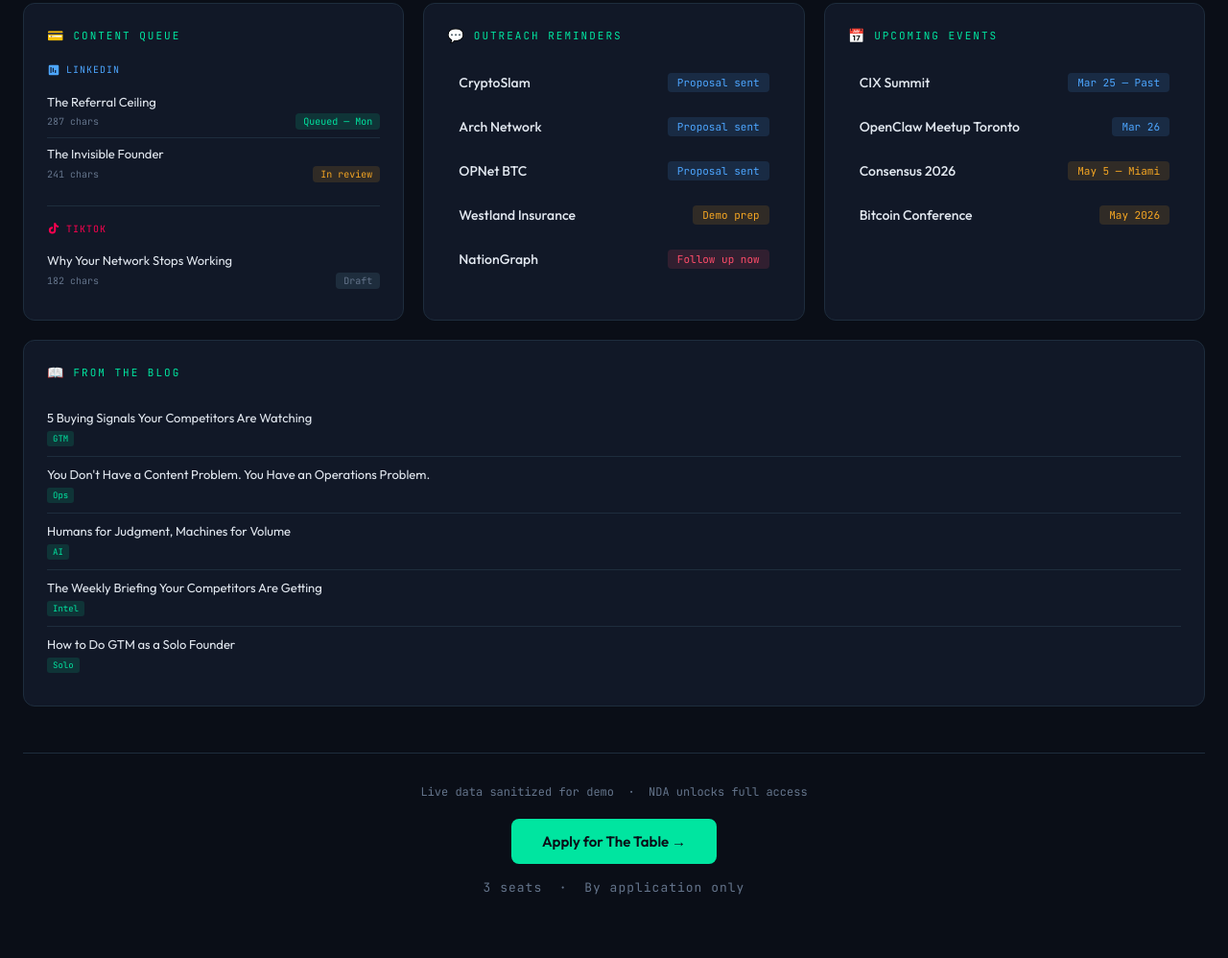
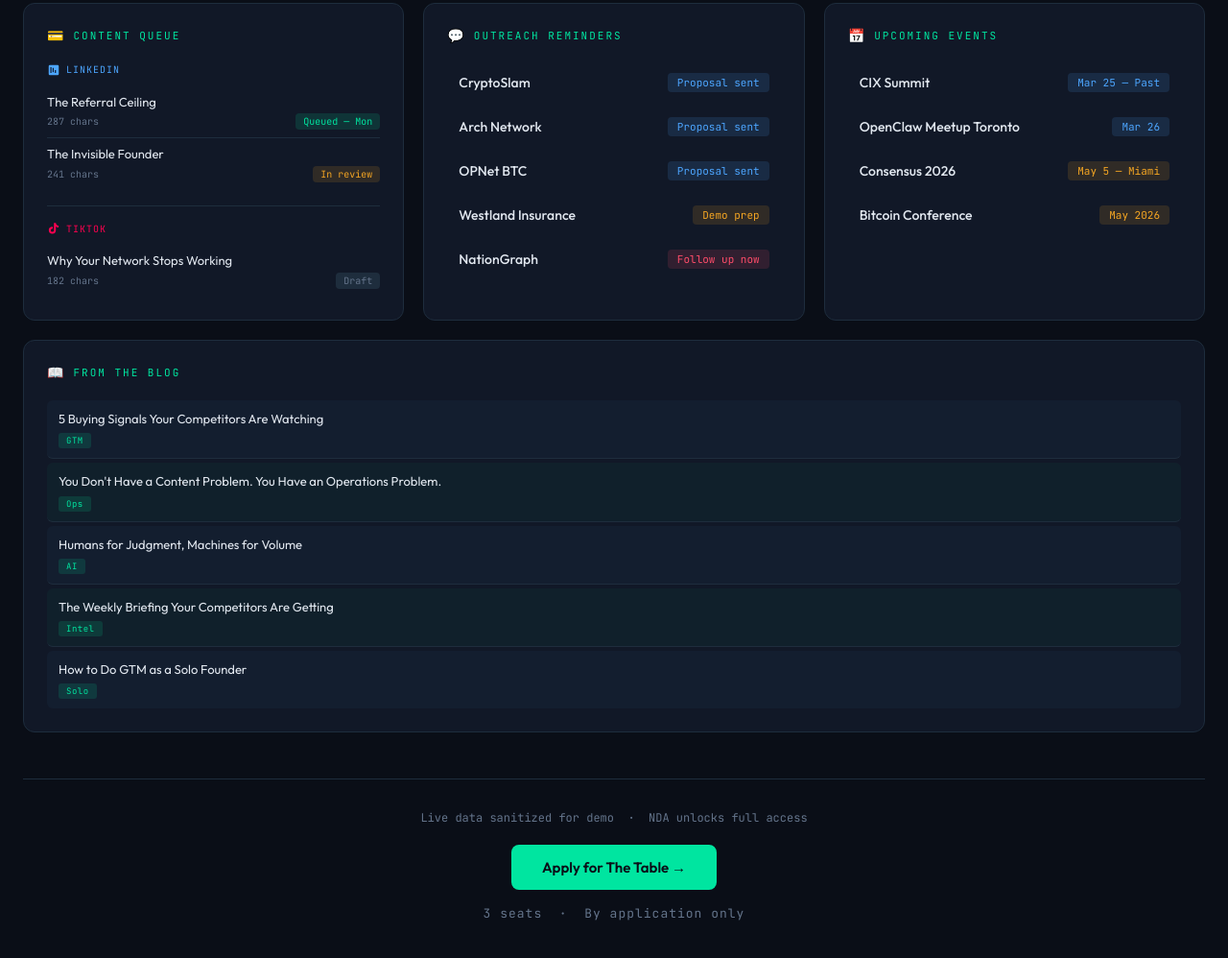
Before and after one commit to yohann888/aloomii, a plain HTML site: page demo/index.html in a window 1280 px wide. Shown: the part 1320-2318 px from the top of the page at 96% size. Drawn offline with Linux system fonts and the light colour scheme.

Commit message:
demo: blog items — staggered alternating backgrounds, tags on new lines

```diff
--- a/demo/index.html
+++ b/demo/index.html
@@ -185,11 +185,14 @@ body::before {
 .status-draft { background: var(--border); color: var(--text-dim); }
 .queue-divider { height: 1px; background: var(--border); margin: 16px 0; }
 
-.blog-item { padding: 10px 0; border-bottom: 1px solid var(--border); }
-.blog-item:last-child { border-bottom: none; }
-.blog-title { font-size: 13px; color: var(--text); text-decoration: none; display: block; line-height: 1.3; transition: color 0.2s; }
+.blog-item { padding: 10px 12px; border-bottom: 1px solid var(--border); border-radius: 6px; margin-bottom: 4px; transition: background 0.2s; }
+.blog-item:last-child { border-bottom: none; margin-bottom: 0; }
+.blog-item:nth-child(odd) { background: rgba(0, 229, 160, 0.04); }
+.blog-item:nth-child(even) { background: rgba(77, 166, 255, 0.04); }
+.blog-item:hover { background: rgba(0, 229, 160, 0.08); }
+.blog-title { font-size: 13px; color: var(--text); text-decoration: none; display: block; line-height: 1.4; transition: color 0.2s; }
 .blog-title:hover { color: var(--accent); }
-.blog-tag { display: inline-block; font-family: var(--mono); font-size: 9px; padding: 2px 6px; border-radius: 3px; background: var(--accent-dim); color: var(--accent); margin-top: 4px; }
+.blog-tag { display: inline-block; font-family: var(--mono); font-size: 9px; padding: 2px 8px; border-radius: 3px; background: var(--accent-dim); color: var(--accent); margin-top: 6px; letter-spacing: 0.5px; }
 .footer { text-align: center; margin-top: 48px; padding-top: 32px; border-top: 1px solid var(--border); }
 .footer-note { font-family: var(--mono); font-size: 12px; color: var(--text-dim); margin-bottom: 20px; }
 .cta-button {
@@ -496,11 +499,21 @@ body::before {
 
     <div class="card">
       <div class="card-title"><span class="icon">&#128214;</span> From the Blog</div>
-      <div class="blog-item"><a href="https://aloomii.com/blog/5-buying-signals-competitors-watching" class="blog-title">5 Buying Signals Your Competitors Are Watching</a><span class="blog-tag">GTM</span></div>
-      <div class="blog-item"><a href="https://aloomii.com/blog/you-dont-have-a-content-problem-you-have-an-operations-problem" class="blog-title">You Don't Have a Content Problem. You Have an Operations Problem.</a><span class="blog-tag">Ops</span></div>
-      <div class="blog-item"><a href="https://aloomii.com/blog/humans-for-judgment-machines-for-volume-gtm-framework" class="blog-title">Humans for Judgment, Machines for Volume</a><span class="blog-tag">AI</span></div>
-      <div class="blog-item"><a href="https://aloomii.com/blog/weekly-briefing-competitors-getting-that-you-are-not" class="blog-title">The Weekly Briefing Your Competitors Are Getting</a><span class="blog-tag">Intel</span></div>
-      <div class="blog-item"><a href="https://aloomii.com/blog/how-to-do-gtm-solo-founder" class="blog-title">How to Do GTM as a Solo Founder</a><span class="blog-tag">Solo</span></div>
+      <div class="blog-item"><a href="https://aloomii.com/blog/5-buying-signals-competitors-watching" class="blog-title">5 Buying Signals Your Competitors Are Watching</a>
+        <span class="blog-tag">GTM</span>
+      </div>
+      <div class="blog-item"><a href="https://aloomii.com/blog/you-dont-have-a-content-problem-you-have-an-operations-problem" class="blog-title">You Don't Have a Content Problem. You Have an Operations Problem.</a>
+        <span class="blog-tag">Ops</span>
+      </div>
+      <div class="blog-item"><a href="https://aloomii.com/blog/humans-for-judgment-machines-for-volume-gtm-framework" class="blog-title">Humans for Judgment, Machines for Volume</a>
+        <span class="blog-tag">AI</span>
+      </div>
+      <div class="blog-item"><a href="https://aloomii.com/blog/weekly-briefing-competitors-getting-that-you-are-not" class="blog-title">The Weekly Briefing Your Competitors Are Getting</a>
+        <span class="blog-tag">Intel</span>
+      </div>
+      <div class="blog-item"><a href="https://aloomii.com/blog/how-to-do-gtm-solo-founder" class="blog-title">How to Do GTM as a Solo Founder</a>
+        <span class="blog-tag">Solo</span>
+      </div>
     </div>
   <div class="footer fade-up delay-7">
     <div class="footer-note">Live data sanitized for demo &nbsp;&middot;&nbsp; NDA unlocks full access</div>
```
